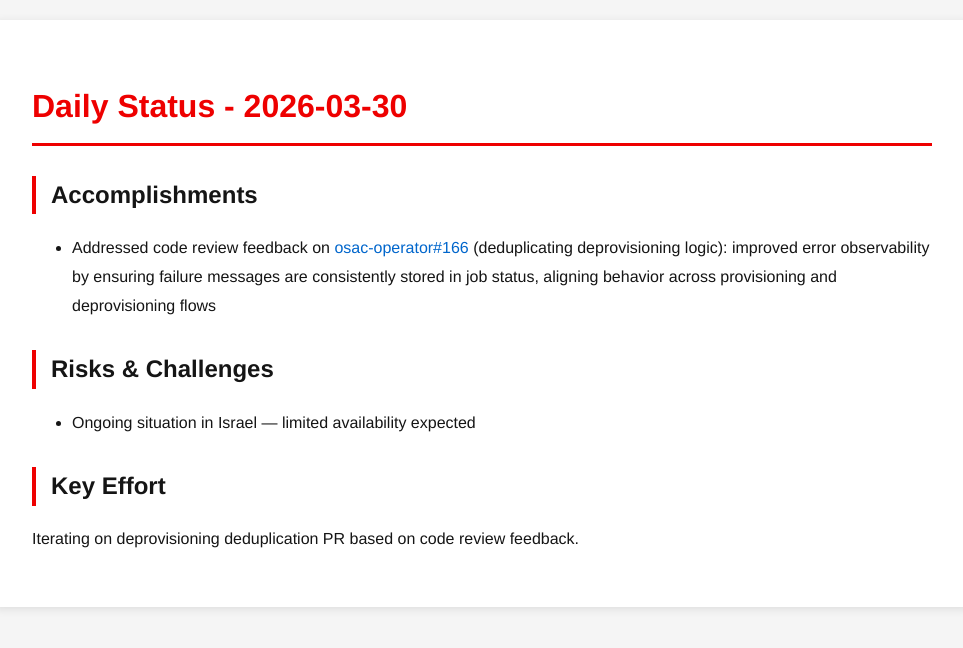
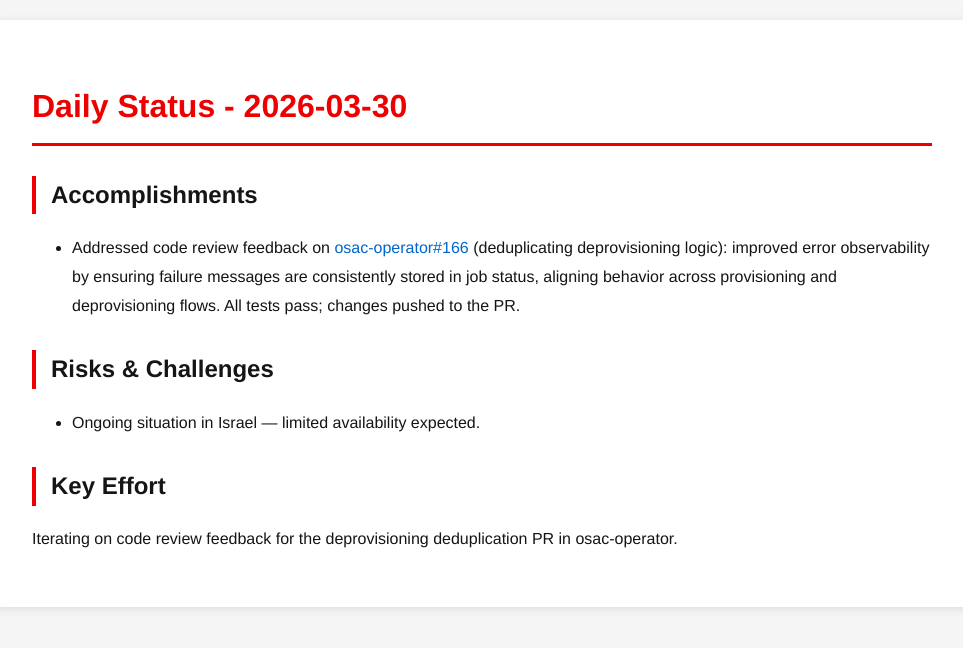
Before and after one commit to tzvatot/daily-status, a Jekyll site: the page built from 2026-03-30.md, in a window 1280 px wide. Shown: the top 648 px of the page, without its empty margins (158-1121 px from the left). Built offline with Jekyll 4.4.1, drawn with Linux system fonts in a browser that asks for light colours.

Commit message:
Daily status update - 2026-03-30

```diff
--- a/2026-03-30.md
+++ b/2026-03-30.md
@@ -7,10 +7,10 @@
 # Daily Status - 2026-03-30
 
 ## Accomplishments
-- Addressed code review feedback on [osac-operator#166](https://github.com/osac-project/osac-operator/pull/166) (deduplicating deprovisioning logic): improved error observability by ensuring failure messages are consistently stored in job status, aligning behavior across provisioning and deprovisioning flows
+- Addressed code review feedback on [osac-operator#166](https://github.com/osac-project/osac-operator/pull/166) (deduplicating deprovisioning logic): improved error observability by ensuring failure messages are consistently stored in job status, aligning behavior across provisioning and deprovisioning flows. All tests pass; changes pushed to the PR.
 
 ## Risks & Challenges
-- Ongoing situation in Israel — limited availability expected
+- Ongoing situation in Israel — limited availability expected.
 
 ## Key Effort
-Iterating on deprovisioning deduplication PR based on code review feedback.
+Iterating on code review feedback for the deprovisioning deduplication PR in osac-operator.
```
